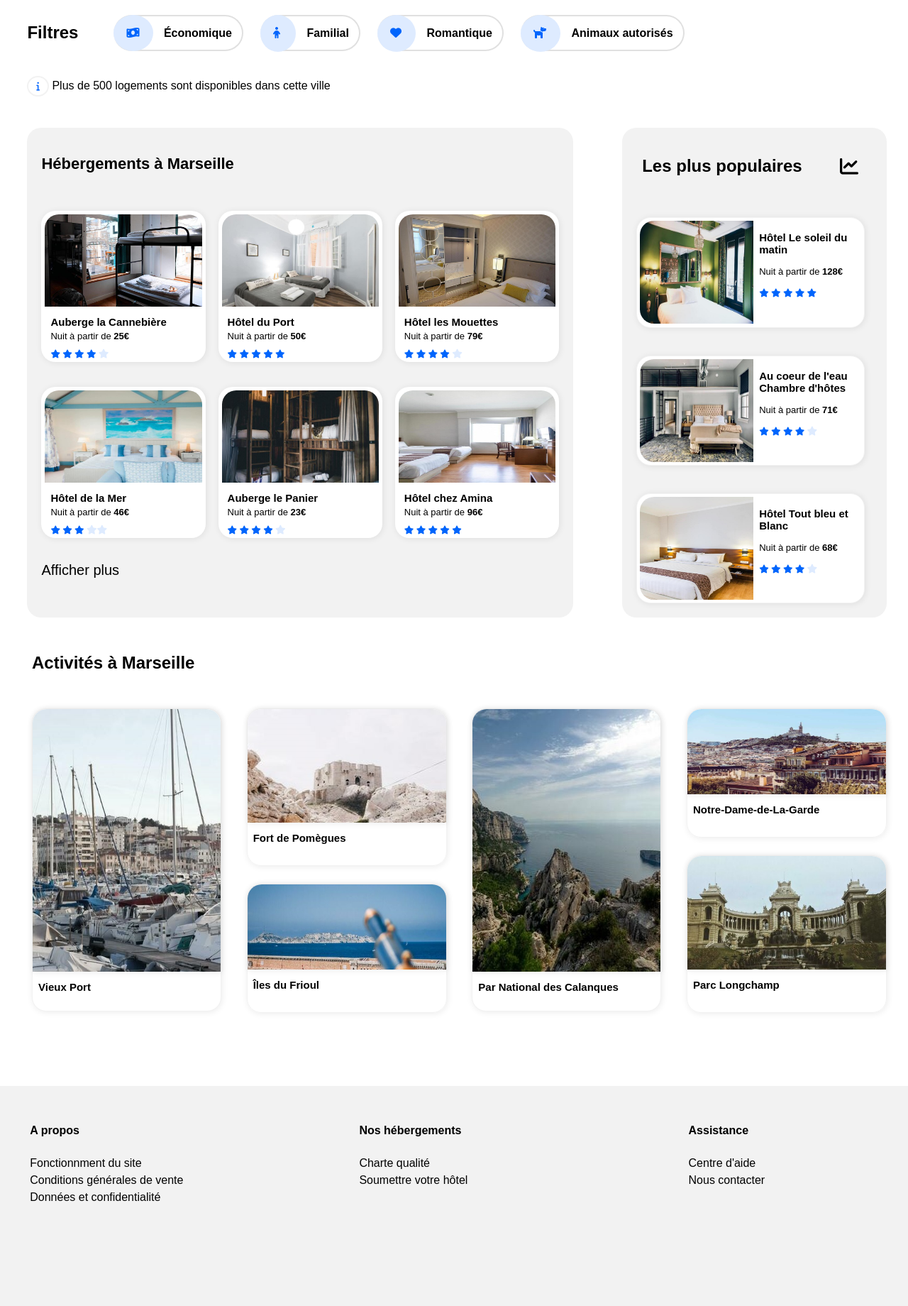
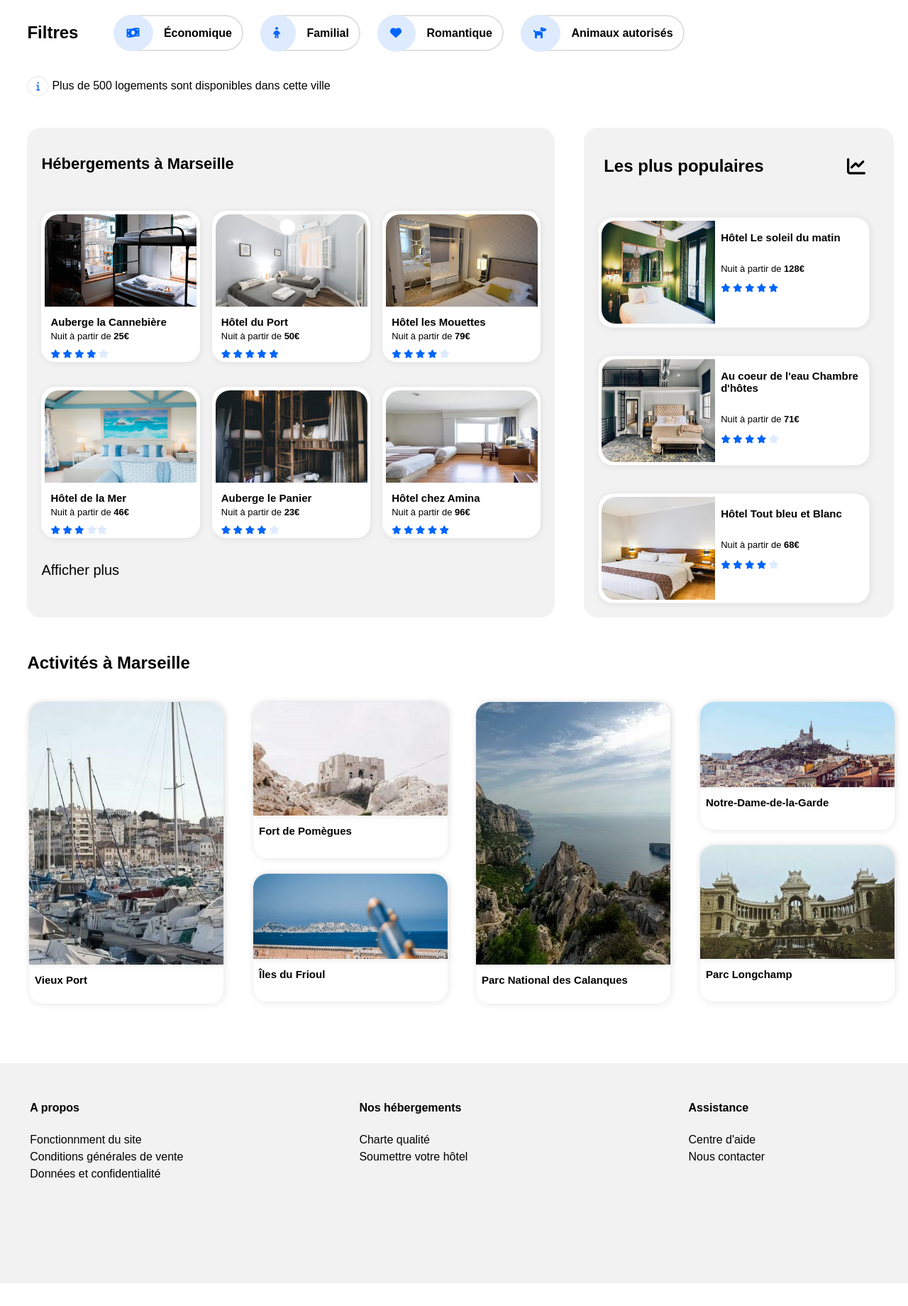
Before and after one commit to Yann-dv/Reservia, a PHP site: page / in a window 1280 px wide. Shown: the part 244-2084 px from the top of the page at 71% size. After the commit the page ends 2052 px from the top, so only its background shows below. Run offline with PHP 8.4, Linux system fonts and the light colour scheme; some libraries are stand-ins or nearby versions.

Commit message:
Layout for pads, starting layout for smartphones

```diff
--- a/index.html
+++ b/index.html
@@ -30,11 +30,10 @@
             <a href="index.html">
                 <img src="images/logo/Reservia@3x.png" alt="Reservia" class="logo"/>
             </a>
-                <nav id=>
+                <nav>
                 <a href="" id="subscrib">S'inscrire</a>
                 <a href="#hebergements">Hébergements</a>
                 <a href="#activites">Activités</a>
-
                 </nav>
         </header>
 
@@ -209,8 +208,8 @@
                         <i class="fas fa-star"></i>
                         <i class="fas fa-star"></i>
                     </span>
-                </a></div>
-            </div>
+                </div>
+            </a></div>
 
             <div class="famouscard">
                 <a href="#">
@@ -227,8 +226,8 @@
                         <i class="fas fa-star"></i>
                         <span class="starsgrey"><i class="fas fa-star"></i></span>
                     </span>
-                </a></div>
-            </div>
+                </div>
+            </a></div>
 
             <div class="famouscard">
                 <a href="#">
@@ -245,14 +244,13 @@
                         <i class="fas fa-star"></i>
                         <span class="starsgrey"><i class="fas fa-star"></i></span>
                     </span>
-                </a></div>
-            </div>
+                </div>
+            </a></div>
 
         </section>
      <!-------------------SECTION 5 ACTIVITES-------------------------->
-        <section id="activites">
-                <div  class="activitestitle"><h2>Activités à Marseille</h2></div>
-
+     <div  class="activitestitle"><h2>Activités à Marseille</h2></div>
+     <section id="activites">
                 <div class="activitescard">
                     <a href="#">
                     <div class="cardimg">
@@ -273,7 +271,7 @@
                 <div id="duo1">
                     <a href="#">
                     <div class="cardimg">
-                    <img src="images/activites/ilefioul.jpg" alt="Îles du Frioul" class="responsive"/>
+                    <img src="images/activites/ilefrioul.jpg" alt="Îles du Frioul" class="responsive"/>
                     <h3 class="cardtitle">Îles du Frioul</h3>
                     </div></a>
                 </div>
@@ -284,7 +282,7 @@
                 <a href="#">
                 <div class="cardimg">
                 <img src="images/activites/calanques.jpg" alt="Par National des Calanques" class="responsive"/>
-                <h3 class="cardtitle">Par National des Calanques</h3>
+                <h3 class="cardtitle">Parc National des Calanques</h3>
                 </div></a>
             </div>
 
@@ -292,8 +290,8 @@
                 <div id="duo1">
                     <a href="#">
                     <div class="cardimg">
-                    <img src="images/activites/notredamelagarde.jpg" alt="Notre-Dame-de-La-Garde" class="responsive"/>
-                    <h3 class="cardtitle">Notre-Dame-de-La-Garde</h3>
+                    <img src="images/activites/notredamelagarde.jpg" alt="Notre-Dame-de-la-Garde" class="responsive"/>
+                    <h3 class="cardtitle">Notre-Dame-de-la-Garde</h3>
                     </div></a>
                 </div>
                 <div id="duo2">
--- a/style.css
+++ b/style.css
@@ -269,7 +269,7 @@ input::placeholder
     display: flex;
     flex-wrap: wrap;
     justify-content: space-between;
-    width: 57%;
+    width: 55%;
     height: 650px;
     background-color: #F2F2F2;
     padding: 20px;
@@ -361,9 +361,9 @@ input::placeholder
     background-color: #F2F2F2;
     padding: 20px;
     border-radius: 20px 20px 20px 20px;
-    margin-right: 30px;
+    margin-right: 20px;
     height: 650px;
-    width: 26%;
+    width: 31%;
     margin-top: 50px;
 }
 
@@ -404,6 +404,11 @@ input::placeholder
   padding-left: 4px;
 }
 
+.famouscard a
+{
+  display: flex;
+}
+
 .famoustext
 {
   display: flex;
@@ -439,35 +444,31 @@ input::placeholder
     border-radius: 20px 20px 20px 20px;
     display: flex;
     flex-direction: row;
-    flex-wrap: wrap;
     justify-content: space-between;
-    margin-left: 45px;
-    margin-right: 30px;
-    margin-top: 30px;
-    margin-bottom: 100px;
+    align-content: baseline;
     width: 100%;
     height: 500px;
+    margin-left: 20px;
 }
 
 .activitestitle
 {
   display: flex;
-  flex-direction: row;
   width: 100%;
-  margin-bottom: 30px;
+  margin-top: 30px;
+  margin-left: 3vw;
 }
 
 .activitescard
 {
-  background-color: white;
   border-radius: 20px 20px 20px 20px;
   display: flex;
   flex-direction: column;
   border: 1px solid #F2F2F2;
   box-shadow: 1px 1px 10px rgba(0, 0, 0, 0.082);
-  width: 22%;
+  width: 30%;
   height: 85%;
-  margin-bottom: 25px;
+  margin: 20px;
 }
 
 .activitescard img
@@ -483,26 +484,26 @@ input::placeholder
 {
   display: flex;
   flex-wrap: wrap;
+  width: 30%;
   flex-direction: column;
-  justify-content: space-around;
+  justify-content: baseline;
+  margin: 20px;
 }
 
 #duo1
 {
   display: flex;
   flex-direction: row;
-  flex-wrap: wrap;
-  width: 280px;
+  width: 100%;
   height: 180px;
   border: 1px solid #F2F2F2;
   box-shadow: 1px 1px 10px rgba(0, 0, 0, 0.082);
   border-radius: 20px 20px 20px 20px;
-  margin-bottom: 25px;
+  margin-bottom: 20px;
 }
-
 #duo1 img
 {
-  width: 280px;
+  width: 100%;
   height: 120px;
   border-top-left-radius: 20px;
   border-top-right-radius: 20px;
@@ -512,19 +513,18 @@ input::placeholder
 #duo2
 {
   display: flex;
-  flex-direction: row;
-  flex-wrap: wrap;
-  width: 280px;
+  width: 100%;
   height: 220px;
   border: 1px solid #F2F2F2;
   box-shadow: 1px 1px 10px rgba(0, 0, 0, 0.082);
   border-radius: 20px 20px 20px 20px;
-  margin-bottom: 25px;
+  margin-bottom: 20px;
 }
 
 #duo2 img
 {
-  width: 280px;
+  width: 100%;
+  min-width: 100%;
   height: 160px;
   border-top-left-radius: 20px;
   border-top-right-radius: 20px;
@@ -575,55 +575,36 @@ footer a
   width: 25%;
 }
 
-
-/* Media queries */
-
-/*.responsive {
-  padding: 0 6px;
-  float: left;
-  width: 24.99999%;
-}*/
-
 @media only screen and (min-width: 2200px) and (max-device-width : 4000px) /*Very large desktop*/
 {
 
-body, p, h1, h3, nav a
+  body, p, h1, h3, h4, nav a
   {
       font-size: 28px;
   }
-
   #hebergements, #populaires, #activites
   {
   padding: 60px;
-}
-
-#filters
-{
-  float:none;
   }
 .filterstitle
   {
   font-size: 22px;
   }
-
 #hebergements p, #hebergements h3, #hebergements i, .morelink, #serch span
   {
   font-size: 18px;
   line-height: 1px;
   }
-
 #populaires p, #populaires h3, #populaires i
   {
   font-size: 18px;
   line-height: 1px;
   }
-
 #activites p, #activites h3
   {
   font-size: 18px;
   line-height: 1px;
   }
-
 header a img
   {
   width: 50%;
@@ -631,17 +612,102 @@ body, p, h1, h3, nav a
   }
 }
 
-  @media only screen and (max-width: 991px) /*Tablettes*/
+@media only screen and (max-width: 1000px) /*Tablettes*/
 {
-    .responsive {
-      width: 49.99999%;
-      margin: 6px 0;
+  body, p, h3, h4, nav a
+  {
+  font-size: 13px;
+  }
+
+ #populaires h2, #hebergements h2, .famousicon
+  {
+    font-size: 16px;
+  }
+  #search h1
+  {
+  font-size: 16px;
+  }
+
+  #hebergements p, #hebergements h3, #hebergements i, #populaires i, .morelink, #search span
+  {
+  font-size: 12px;
+
+  }
+  #populaires p, #populaires h3
+  {
+  font-size: 12px;
+
+  }
+  #activites p, #activites h3
+  {
+  font-size: 12px;
+  }
+
+ .card
+ {
+   width: 25%;
+   margin: 2px;
+ }
+ .famouscard
+ {
+  margin: 2px;
+  padding-left: 0;
+ }
+ .famouscardimg
+ {
+   width: 50%;
+ }
+.famoustext
+{
+  display: row;
+  padding-left: 0px;
+}
+ #populaires img
+ {
+   width: 100%;
  }
 }
 
-  @media only screen and (max-width: 768px) /*Smartphones*/
+  @media only screen and (max-width: 900px) /*Smartphones view*/
   {
-    .responsive {
-      width: 100%;
+  body, p, h3, h4, nav a
+  {
+  font-size: 12px;
+  }
+
+  #populaires h2, #hebergements h2, .famousicon
+  {
+    font-size: 14px;
+  }
+    header a img
+    {
+    width: 30%;
+    height: 70%;
+    }
+
+    header nav
+    {
+      display: flex;
+      flex-direction: row;
+    }
+    #subscrib
+    {
+      text-align: right;
+      margin: 0;
+      padding: 0;
+    }
+    #search h1
+    {
+    display:flex;
+    text-align: justify-all;
+    font-size: 20px;
+    }
+
+    nav a
+    {
+      display: flex;
+      margin: 0;
+      padding: 0;
+      text-align: left;
     }
   }
```
Also changed, not shown: images/activites/fort.jpg, images/activites/ilefrioul.jpg (renamed from images/activites/ilefioul.jpg), images/activites/notredamelagarde.jpg. Lines whose indentation alone changed are shown as unchanged.
